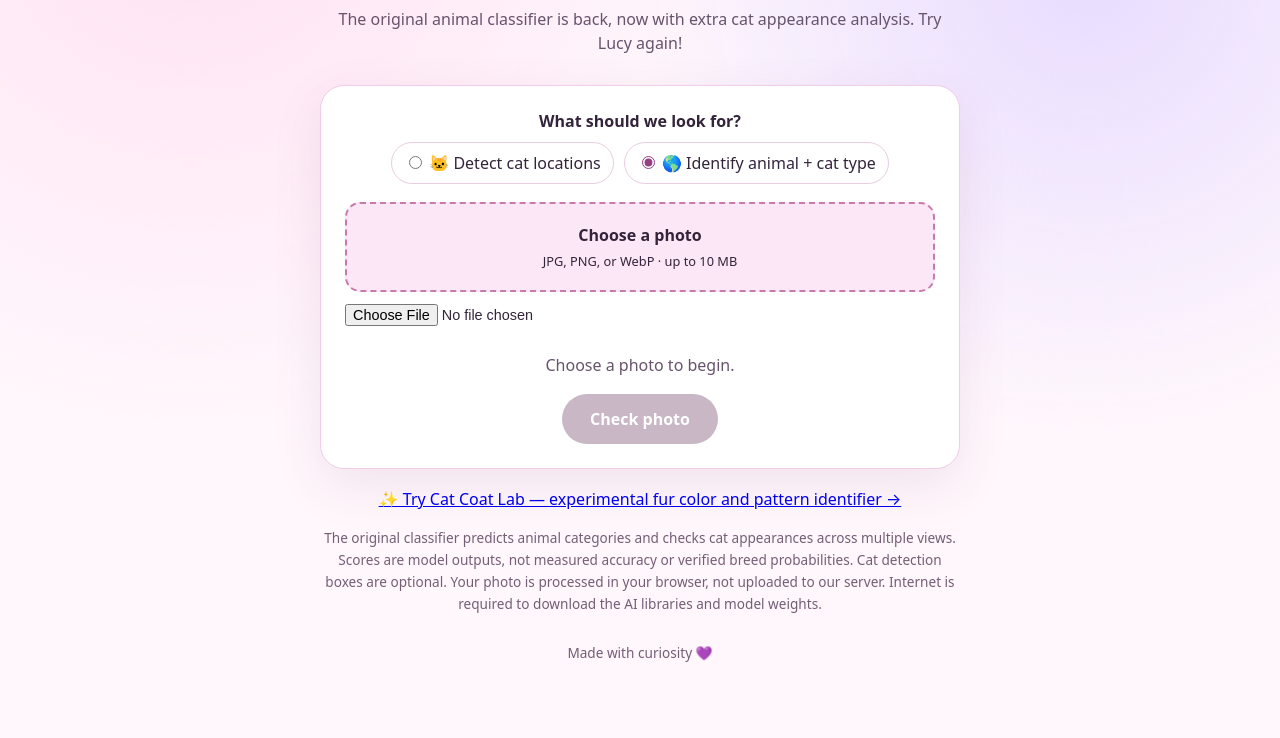
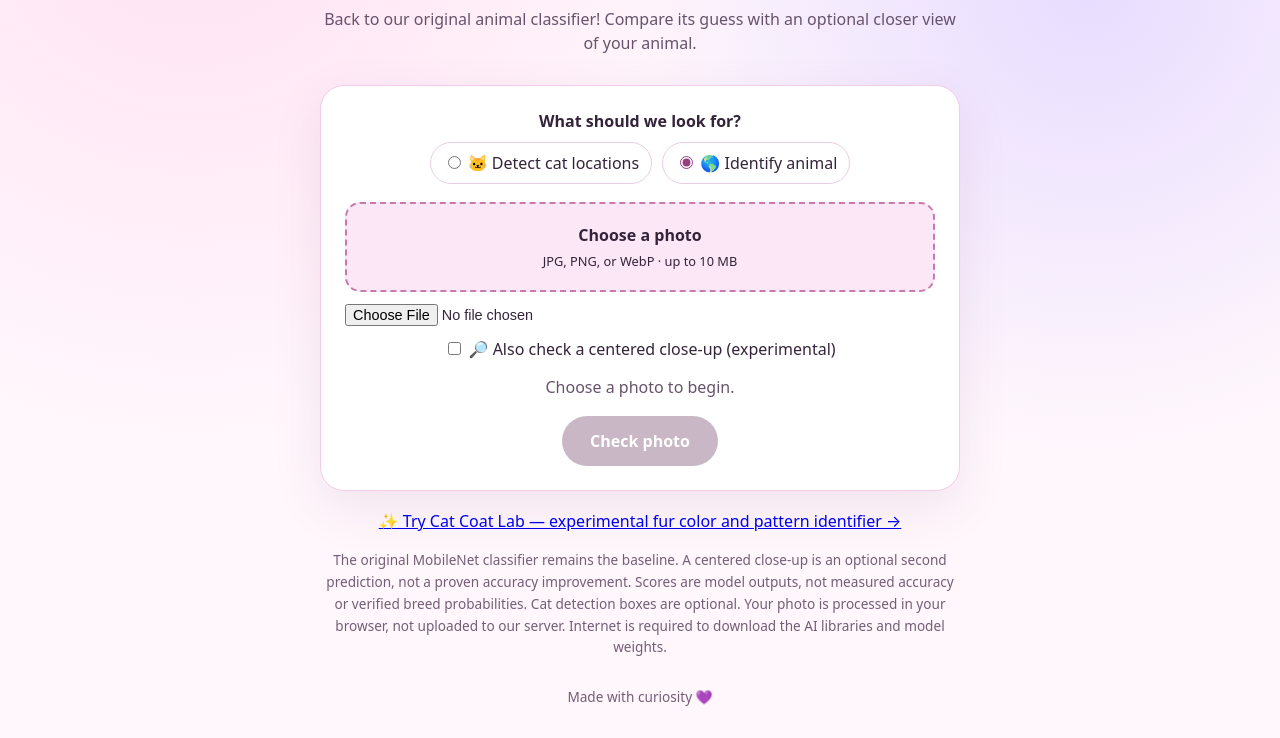
Before and after one commit to maplewashere00/little-animal-identifier, a plain HTML site: page index.html in a window 1280 px wide. Shown: the part 206-944 px from the top of the page. Before the commit the page ends 900 px from the top, so only its background shows below. Drawn offline with Linux system fonts and the light colour scheme.

Commit message:
ui: restore original animal classifier with optional close-up comparison

```diff
--- a/index.html
+++ b/index.html
@@ -4,19 +4,19 @@
   <meta charset="utf-8">
   <meta name="viewport" content="width=device-width, initial-scale=1">
   <meta name="theme-color" content="#f9d7ed">
-  <title>Little Animal Identifier — Cat Detective</title>
+  <title>Little Animal Identifier 🐾</title>
   <link rel="stylesheet" href="style.css">
 </head>
 <body>
   <main class="app">
     <div class="eyebrow">A tiny machine-learning experiment ✨</div>
     <h1>Little Animal Identifier 🐾</h1>
-    <p class="intro">The original animal classifier is back, now with extra cat appearance analysis. Try Lucy again!</p>
+    <p class="intro">Back to our original animal classifier! Compare its guess with an optional closer view of your animal.</p>
     <section class="panel" aria-label="Image classification">
       <fieldset class="modes">
         <legend>What should we look for?</legend>
         <label><input type="radio" name="mode" value="cat"> 🐱 Detect cat locations</label>
-        <label><input type="radio" name="mode" value="general" checked> 🌎 Identify animal + cat type</label>
+        <label><input type="radio" name="mode" value="general" checked> 🌎 Identify animal</label>
       </fieldset>
       <label class="upload" for="photo">Choose a photo <span>JPG, PNG, or WebP · up to 10 MB</span></label>
       <input id="photo" type="file" accept="image/jpeg,image/png,image/webp">
@@ -26,12 +26,13 @@
           <canvas id="overlay" aria-hidden="true" hidden></canvas>
         </div>
       </div>
+      <label class="focus-option"><input id="focus" type="checkbox"> 🔎 Also check a centered close-up (experimental)</label>
       <p id="status" role="status" aria-live="polite">Choose a photo to begin.</p>
       <button id="identify" disabled>Check photo</button>
       <div id="results" class="results" aria-live="polite" hidden></div>
     </section>
     <p class="intro"><a href="coat-lab/">✨ Try Cat Coat Lab — experimental fur color and pattern identifier →</a></p>
-    <p class="note">The original classifier predicts animal categories and checks cat appearances across multiple views. Scores are model outputs, not measured accuracy or verified breed probabilities. Cat detection boxes are optional. Your photo is processed in your browser, not uploaded to our server. Internet is required to download the AI libraries and model weights.</p>
+    <p class="note">The original MobileNet classifier remains the baseline. A centered close-up is an optional second prediction, not a proven accuracy improvement. Scores are model outputs, not measured accuracy or verified breed probabilities. Cat detection boxes are optional. Your photo is processed in your browser, not uploaded to our server. Internet is required to download the AI libraries and model weights.</p>
     <footer>Made with curiosity 💜</footer>
   </main>
   <script src="https://cdn.jsdelivr.net/npm/@tensorflow/tfjs@4.22.0/dist/tf.min.js"></script>
```
